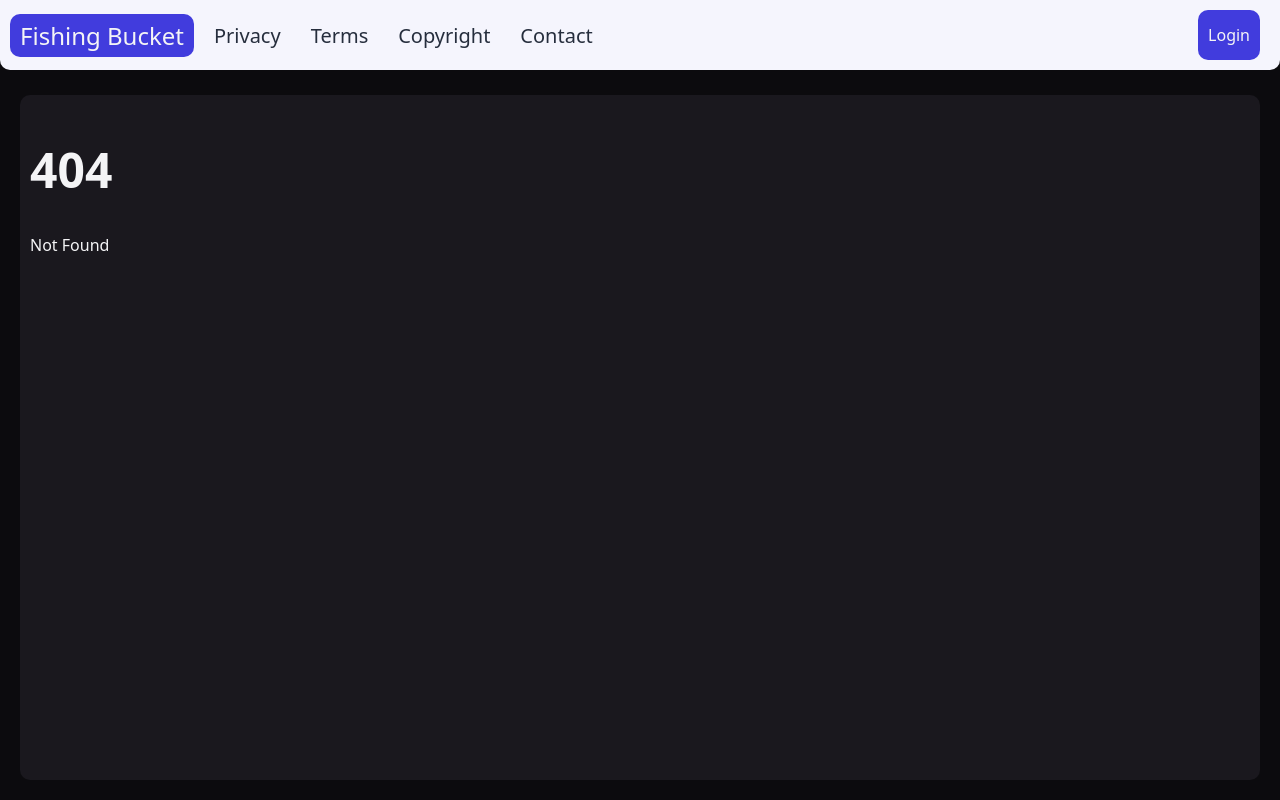
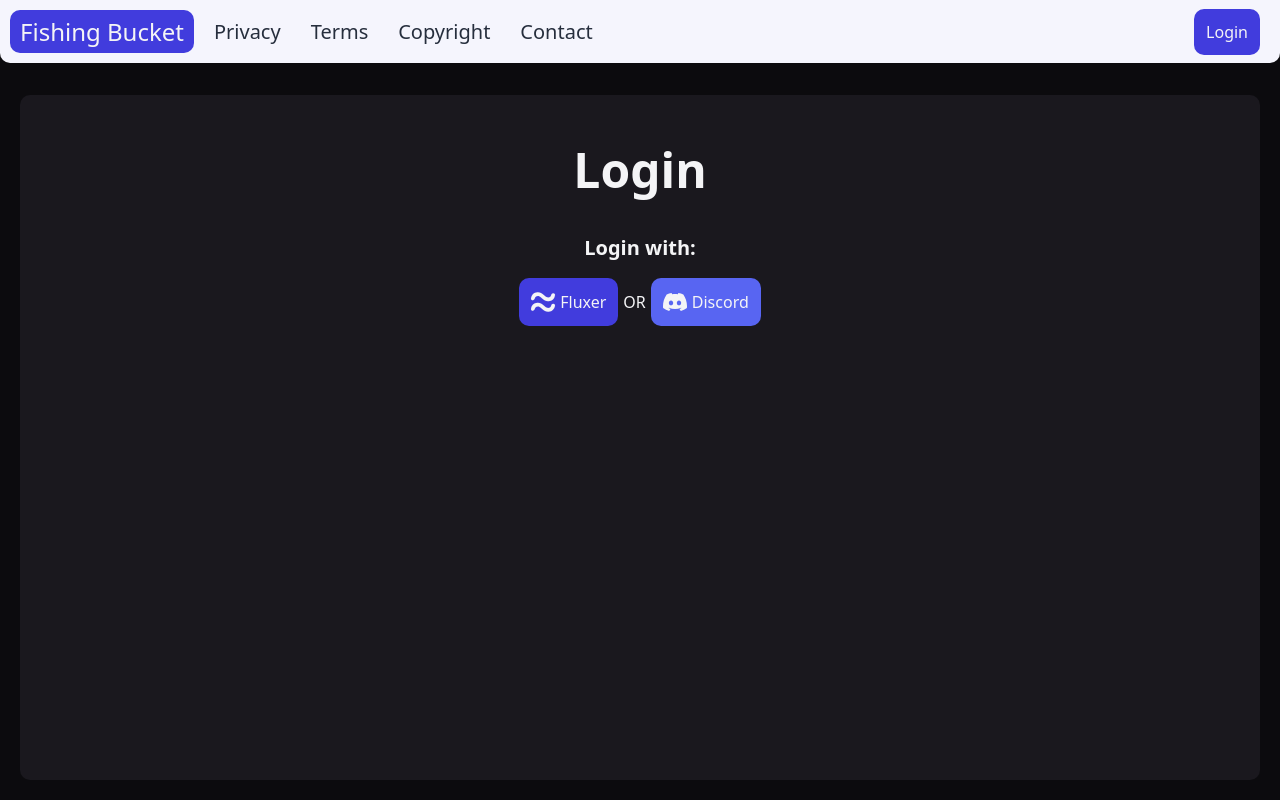
Before and after one commit to HellishBro/FishingBucketWebsite, a SvelteKit app: page /login in a window 1280 px wide. Before the commit this address had no page. Built offline with nearby package versions, Linux system fonts and the light colour scheme.

Commit message:
discord support

```diff
--- a/src/lib/assets/common.css
+++ b/src/lib/assets/common.css
@@ -55,6 +55,14 @@
     background-color: var(--accent-secondary);
 }
 
+.discord {
+    background-color: #5865F2;
+}
+
+.discord:hover {
+    background-color: color-mix(in srgb, #5865F2 75%, #000000 25%);
+}
+
 .dangerous-button:hover {
     background-color: var(--accent-danger);
 }
@@ -96,3 +104,14 @@
 textarea {
     resize: vertical;
 }
+
+.iconed-button {
+    display: inline-flex;
+    flex-direction: row;
+    align-items: center;
+    gap: 5px;
+}
+
+.med-font {
+    font-size: 1.25em;
+}
--- a/src/lib/components/DashBoard.svelte
+++ b/src/lib/components/DashBoard.svelte
@@ -8,7 +8,7 @@
 
 <script lang="ts">
 	import { Plus, Save, RotateCcw } from "@lucide/svelte"
-	import type { FluxerUser } from '$lib/fluxer';
+	import type { FluxerUser } from '$lib/user';
 	import {
 		BatchEdit,
 		DeleteProxyEdit, DeleteProxyGroupEdit,
--- /dev/null
+++ b/src/lib/components/DiscordIcon.svelte
@@ -0,0 +1 @@
+<svg id="Discord-Logo" xmlns="http://www.w3.org/2000/svg" viewBox="0 0 126.644 96" width="24" height="24" fill="currentColor"><path id="Discord-Symbol-White" class="cls-1" d="M81.15,0c-1.2376,2.1973-2.3489,4.4704-3.3591,6.794-9.5975-1.4396-19.3718-1.4396-28.9945,0-.985-2.3236-2.1216-4.5967-3.3591-6.794-9.0166,1.5407-17.8059,4.2431-26.1405,8.0568C2.779,32.5304-1.6914,56.3725.5312,79.8863c9.6732,7.1476,20.5083,12.603,32.0505,16.0884,2.6014-3.4854,4.8998-7.1981,6.8698-11.0623-3.738-1.3891-7.3497-3.1318-10.8098-5.1523.9092-.6567,1.7932-1.3386,2.6519-1.9953,20.281,9.547,43.7696,9.547,64.0758,0,.8587.7072,1.7427,1.3891,2.6519,1.9953-3.4601,2.0457-7.0718,3.7632-10.835,5.1776,1.97,3.8642,4.2683,7.5769,6.8698,11.0623,11.5419-3.4854,22.3769-8.9156,32.0509-16.0631,2.626-27.2771-4.496-50.9172-18.817-71.8548C98.9811,4.2684,90.1918,1.5659,81.1752.0505l-.0252-.0505ZM42.2802,65.4144c-6.2383,0-11.4159-5.6575-11.4159-12.6535s4.9755-12.6788,11.3907-12.6788,11.5169,5.708,11.4159,12.6788c-.101,6.9708-5.026,12.6535-11.3907,12.6535ZM84.3576,65.4144c-6.2637,0-11.3907-5.6575-11.3907-12.6535s4.9755-12.6788,11.3907-12.6788,11.4917,5.708,11.3906,12.6788c-.101,6.9708-5.026,12.6535-11.3906,12.6535Z"/></svg>
--- a/src/lib/components/TopBar.svelte
+++ b/src/lib/components/TopBar.svelte
@@ -1,15 +1,13 @@
 <script lang="ts">
 	import { Menu } from "@lucide/svelte";
-	import { default as config } from "$lib/config.json";
 	import { onMount } from 'svelte';
 	import { get_auth, post } from '$lib/api';
-	import { type FluxerUser, get_user, get_user_avatar } from '$lib/fluxer';
+	import { type User, get_user, get_user_avatar } from '$lib/user';
 	import { resolve } from '$app/paths';
-	import { page } from '$app/state';
 	import { fly } from "svelte/transition";
 
 	let auth: string | null = $state(null);
-	let user: FluxerUser | null = $state(null);
+	let user: User | null = $state(null);
 
 	onMount(() => {
 		auth = get_auth();
@@ -74,13 +72,11 @@
 					expand_user_settings = !expand_user_settings;
 				}}>
 					<img src={get_user_avatar(160)} style="width: 2.5em; height: 2.5em;" alt="User avatar" class="avatar" />
-					<span>{user.global_name}</span>
+					<span>{user.user.global_name}</span>
 				</button>
 			</div>
 		{:else}
-			<button onclick={() => {
-				window.location.href = config.api_url + "/auth?redirect_uri=" + encodeURI(page.url.origin + "/redirect");
-			}}><span style="display: inline-block; line-height: 2.5em;">Login</span></button>
+			<a href="{resolve('/login')}" class="button" style="padding: 0.75em;">Login</a>
 		{/if}
 	</div>
 </nav>
--- a/src/lib/fluxer.ts
+++ /dev/null
@@ -1,24 +0,0 @@
-export interface FluxerUser {
-	id: string,
-	avatar: string,
-	username: string,
-	discriminator: string,
-	global_name: string
-}
-
-export function get_user(): FluxerUser | null {
-	if (window) {
-		const user_unparsed = window.localStorage.getItem("user");
-		if (user_unparsed == null) return null;
-		return JSON.parse(user_unparsed);
-	}
-	return null;
-}
-
-export function get_user_avatar(size: number): string | null {
-	const user = get_user();
-	if (user) {
-		return `https://fluxerusercontent.com/avatars/${user.id}/${user.avatar}.webp?size=${size}`;
-	}
-	return null;
-}
--- /dev/null
+++ b/src/lib/user.ts
@@ -0,0 +1,48 @@
+export type User = {platform: 'fluxer', user: FluxerUser} | {platform: 'discord', user: DiscordUser};
+
+export interface FluxerUser {
+	id: string,
+	avatar: string | undefined,
+	username: string,
+	discriminator: string,
+	global_name: string
+}
+
+export interface DiscordUser {
+	id: string,
+	avatar: string | undefined,
+    username: string,
+	global_name: string
+}
+
+export function get_user(): User | null {
+	if (window) {
+		const user_unparsed = window.localStorage.getItem("user");
+		const platform = window.localStorage.getItem("platform");
+		if (user_unparsed == null || platform == null || (!["discord", "fluxer"].includes(platform))) return null;
+		return {platform: platform as "fluxer" | "discord", user: JSON.parse(user_unparsed)};
+	}
+	return null;
+}
+
+export function get_user_avatar(size: number): string | null {
+	const user = get_user();
+	if (user) {
+		if (user.platform == "fluxer") {
+			if (user.user.avatar)
+				return `https://fluxerusercontent.com/avatars/${user.user.id}/${user.user.avatar}.webp?size=${size}`;
+			else {
+				const id = BigInt(user.user.id);
+				return `https://fluxerstatic.com/avatars/${(id % 6n).toString()}.png`;
+			}
+		} else if (user.platform == "discord") {
+			if (user.user.avatar)
+				return `https://cdn.discordapp.com/avatars/${user.user.id}/${user.user.avatar}.webp?size=${size}?animated=true`;
+			else {
+				const id = BigInt(user.user.id);
+				return `https://cdn.discordapp.com/embed/avatars/${((id >> 22n) % 6n).toString()}.webp?size=${size}`;
+			}
+		}
+	}
+	return null;
+}
--- a/src/routes/+layout.svelte
+++ b/src/routes/+layout.svelte
@@ -2,14 +2,14 @@
 	import "$lib/assets/themes/fluxer-dark.css"
 	import '$lib/assets/common.css';
 	import TopBar from '$lib/components/TopBar.svelte';
-	import { type FluxerUser, get_user } from '$lib/fluxer';
+	import { type User, get_user } from '$lib/user';
 	import { onMount, setContext } from 'svelte';
 	import { get_auth } from '$lib/api';
 
 	let { children } = $props();
 
 	let auth: string | null = $state(null);
-	let user: FluxerUser | null = $state(null);
+	let user: User | null = $state(null);
 
 	onMount(() => {
 		auth = get_auth();
--- /dev/null
+++ b/src/routes/login/+page.svelte
@@ -0,0 +1,48 @@
+<script lang="ts">
+	import { page } from "$app/state";
+	import DiscordIcon from "$lib/components/DiscordIcon.svelte";
+	import FluxerIcon from "$lib/components/FluxerIcon.svelte";
+	import { default as config } from "$lib/config.json";
+
+    const fluxer_redirect_uri = `${config.api_url}/auth/fluxer?redirect_uri=${encodeURI(page.url.origin + "/redirect/fluxer")}`;
+    const discord_redirect_uri = `${config.api_url}/auth/discord?redirect_uri=${encodeURI(page.url.origin + "/redirect/discord")}`;
+</script>
+
+<svelte:head>
+	<title>Login | Fishing Bucket</title>
+</svelte:head>
+
+<div class="wrap-scrollable-container">
+	<div style="text-align: center; width: 100%;">
+		<h1>Login</h1>
+        <h2>Login with:</h2>
+        <div style="display: inline-flex; align-items: center; gap: 5px;">
+            <a href="{fluxer_redirect_uri}" rel="external" class="login-option fluxer"><FluxerIcon></FluxerIcon> Fluxer</a>
+            OR
+            <a href="{discord_redirect_uri}" rel="external" class="login-option discord"><DiscordIcon></DiscordIcon> Discord</a>
+        </div>
+	</div>
+</div>
+
+<style>
+    .login-option {
+        padding: 0.75em;
+        border: none;
+        border-radius: 10px;
+        cursor: pointer;
+        transition: background-color 0.2s ease, color 0.2s ease, border-color 0.2s ease;
+        text-decoration: none;
+        vertical-align: central;
+        display: inline-flex;
+        align-items: center;
+        gap: 5px;
+    }
+
+    .fluxer {
+        background-color: var(--accent-primary);
+    }
+
+    .fluxer:hover {
+        background-color: var(--accent-secondary);
+    }
+</style>
```
Also changed, not shown: src/routes/+page.svelte (+14 -11 lines), src/routes/redirect/+page.svelte (deleted, +0 -34 lines), src/routes/redirect/[platform]/+page.svelte (added, +44 -0 lines). Lines whose indentation alone changed are shown as unchanged.
